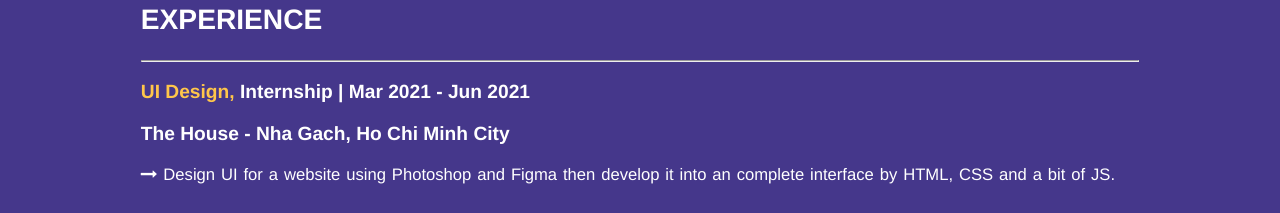
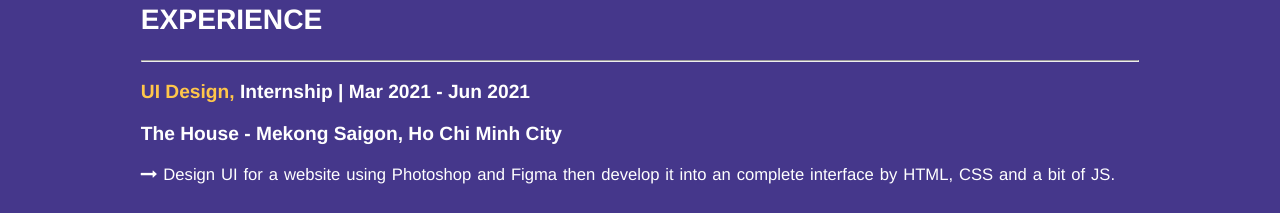
Before and after one commit to haolu253/myweb, an Angular app in the folder mywebsite/: page / in a window 1280 px wide. Shown: the part 1100-1313 px from the top of the page. Built offline with nearby package versions, Linux system fonts and the light colour scheme.

Commit message:
update
update overflow

```diff
--- a/mywebsite/src/app/homepage/homepage.component.css
+++ b/mywebsite/src/app/homepage/homepage.component.css
@@ -5,6 +5,7 @@ body{
     font-family: Helvetica, Sans-Serif;
     color: white;
     word-wrap: break-word;
+    overflow-x: hidden
 }
 
 #wall{
--- a/mywebsite/src/app/homepage/homepage.component.html
+++ b/mywebsite/src/app/homepage/homepage.component.html
@@ -29,7 +29,7 @@
             <h2>EXPERIENCE</h2>
             <hr>
             <h3 class="exp-1" data-aos="fade-right">Internship | Mar 2021 - Jun 2021</h3>
-            <h3 data-aos="fade-right">The House - Nha Gach, Ho Chi Minh City</h3>
+            <h3 data-aos="fade-right">The House - Mekong Saigon, Ho Chi Minh City</h3>
             <p data-aos="fade-right">
                 <i class="fa fa-long-arrow-right" aria-hidden="true"></i>
                 Design UI for a website using Photoshop and Figma then develop it into an complete interface by HTML, CSS and a bit of JS.
```
